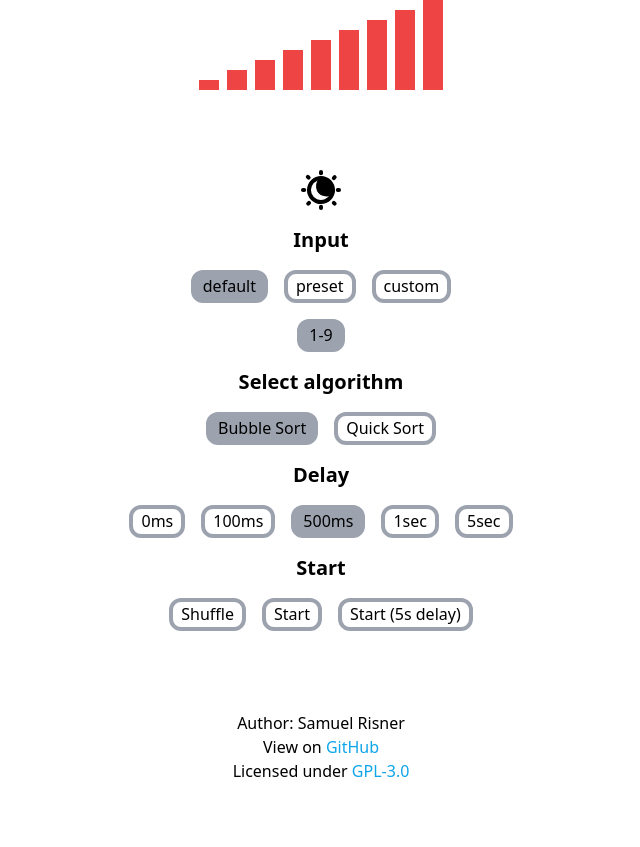
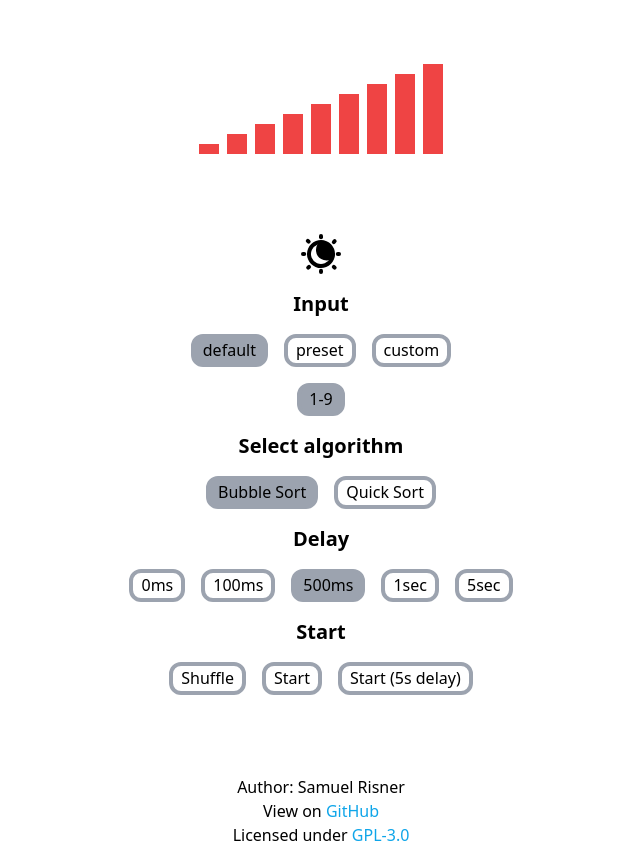
Before and after one commit to Samuel-Risner/sorting-algorithms, a website built with Vite: page index.html in a window 1280 px wide. Shown: the whole page, without its empty margins (319-959 px from the left). Before the commit the page ends 800 px from the top, so only its background shows below. Built offline with nearby package versions, Linux system fonts and the light colour scheme.

Commit message:
improved styling

```diff
--- a/index.html
+++ b/index.html
@@ -11,7 +11,7 @@
 
       <!-- visual -->
 
-      <div id="main_visual" class="m-auto"><!-- will be filled via JS --></div>
+      <div id="main_visual" class="m-auto pt-16"><!-- will be filled via JS --></div>
       <button hidden id="btn_step" class="btn-primary">Step</button>
 
       <!-- remaining page contents, will be hidden when algorithm is running -->
```
